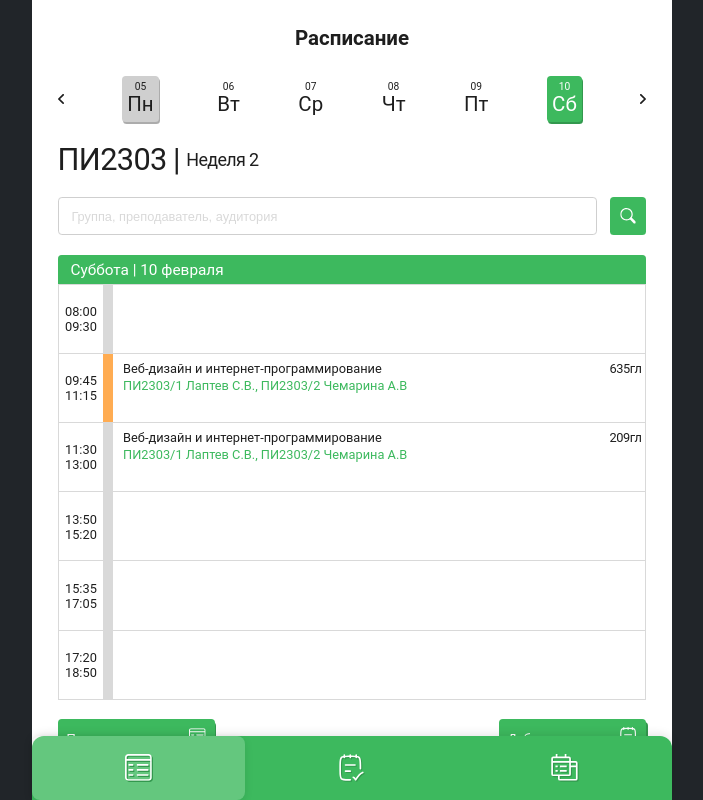
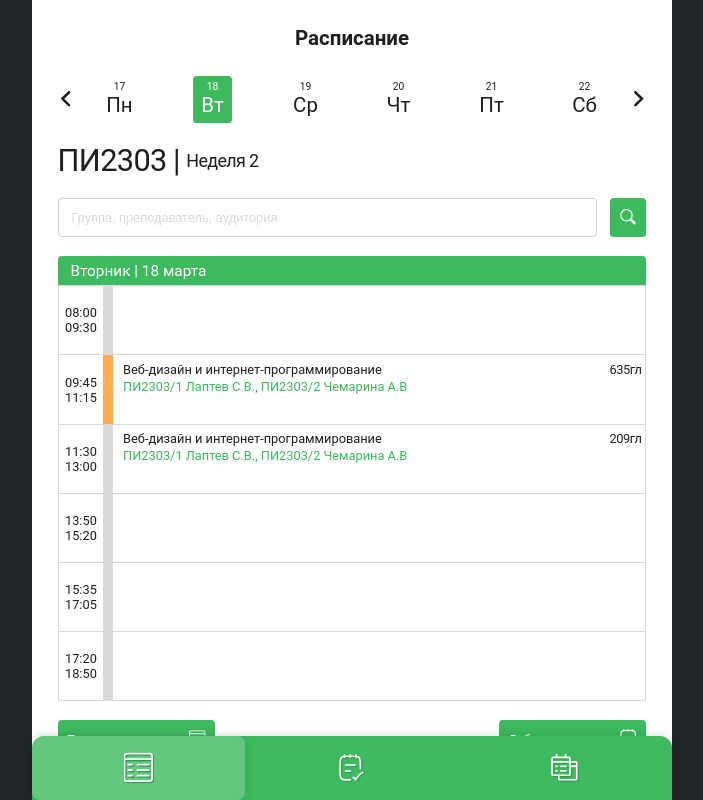
Before and after one commit to BONK327/Sked, a Vue app: page / in a window 1280 px wide. Shown: the whole page, without its empty margins (288-991 px from the left). Built offline with nearby package versions, Linux system fonts and the light colour scheme.

Commit message:
Slider's ready

```diff
--- a/src/assets/styles/mixins.sass
+++ b/src/assets/styles/mixins.sass
@@ -12,11 +12,11 @@
       @content
 
   @if $breakpoint == tab-lend
-    @media only screen and (min-width: 801px) and (max-width: 1240px)
+    @media only screen and (min-width: 801px) and (max-width: 1241px)
       @content
 
   @if $breakpoint == computer
-    @media only screen and (min-width: 1241px) and (max-width: 1800px)
+    @media only screen and (min-width: 1241px) and (max-width: 1801px)
       @content
 
   @if $breakpoint == big-screen
--- a/src/components/Footer.vue
+++ b/src/components/Footer.vue
@@ -115,4 +115,8 @@ export default {
     background-color: rgba(255, 255, 255, 0.2)
     height: 100%
     box-shadow: 0 2px 8px rgba(0,0,0,0.1)
+    svg
+      transform: scale(1.1)
+    &:hover
+      transform: none
 </style>
--- a/src/components/Sked/ScheduleTable.vue
+++ b/src/components/Sked/ScheduleTable.vue
@@ -1,16 +1,36 @@
 <template>
   <section class="table">
-    <h2 class="table__title">Суббота | 10 февраля</h2>
+    <h2 class="table__title">{{ formattedDate }}</h2>
     <ScheduleTableContent />
   </section>
 </template>
 
 <script>
+import { mapGetters } from 'vuex'
 import ScheduleTableContent from "@/components/Sked/ScheduleTableContent.vue";
+
 export default {
   name: 'ScheduleTable',
   components: {
     ScheduleTableContent
+  },
+  computed: {
+    ...mapGetters(['selectedDay']),
+    formattedDate() {
+      if (this.selectedDay) {
+        return `${this.selectedDay.fullDayName} | ${this.selectedDay.date} ${this.selectedDay.month}`;
+      }
+
+      // Дефолтные значения при первой загрузке
+      const today = new Date();
+      const dayNames = ['Воскресенье', 'Понедельник', 'Вторник',
+        'Среда', 'Четверг', 'Пятница', 'Суббота'];
+      const monthNames = ['января', 'февраля', 'марта', 'апреля',
+        'мая', 'июня', 'июля', 'августа',
+        'сентября', 'октября', 'ноября', 'декабря'];
+
+      return `${dayNames[today.getDay()]} | ${today.getDate()} ${monthNames[today.getMonth()]}`;
+    }
   }
 }
 </script>
--- a/src/components/Sked/Slider.vue
+++ b/src/components/Sked/Slider.vue
@@ -1,42 +1,154 @@
 <template>
   <section class="slider">
-    <svg class="slider__left" width="6" height="10" viewBox="0 0 6 10" fill="none" xmlns="http://www.w3.org/2000/svg">
-      <path d="M5.74688 0.246261C5.66733 0.168229 5.57268 0.106294 5.46841 0.0640274C5.36413 0.021761 5.25228 0 5.13931 0C5.02635 0 4.9145 0.021761 4.81022 0.0640274C4.70594 0.106294 4.6113 0.168229 4.53175 0.246261L0.253122 4.4089C0.172916 4.4863 0.109255 4.57838 0.0658112 4.67983C0.0223672 4.78128 0 4.8901 0 5C0 5.1099 0.0223672 5.21872 0.0658112 5.32017C0.109255 5.42162 0.172916 5.5137 0.253122 5.5911L4.53175 9.75374C4.6113 9.83177 4.70594 9.89371 4.81022 9.93597C4.9145 9.97824 5.02635 10 5.13931 10C5.25228 10 5.36413 9.97824 5.46841 9.93597C5.57268 9.89371 5.66733 9.83177 5.74688 9.75374C5.82708 9.67634 5.89074 9.58427 5.93419 9.48281C5.97763 9.38136 6 9.27255 6 9.16264C6 9.05274 5.97763 8.94392 5.93419 8.84247C5.89074 8.74102 5.82708 8.64894 5.74688 8.57155L2.06726 5L5.74688 1.42845C5.82708 1.35106 5.89074 1.25898 5.93419 1.15753C5.97763 1.05608 6 0.94726 6 0.837356C6 0.727452 5.97763 0.618636 5.93419 0.517185C5.89074 0.415733 5.82708 0.323655 5.74688 0.246261Z" fill="#1E1E1E"/>
+    <svg
+        class="slider__left"
+        :class="{ 'slider__arrow-disabled': weekOffset <= -2 }"
+        width="6"
+        height="10"
+        viewBox="0 0 6 10"
+        fill="none"
+        xmlns="http://www.w3.org/2000/svg"
+        @click="prevWeek"
+    >
+      <path d="M5.74688 0.246261C5.66733 0.168229 5.57268 0.106294 5.46841 0.0640274C5.36413 0.021761 5.25228 0 5.13931 0C5.02635 0 4.9145 0.021761 4.81022 0.0640274C4.70594 0.106294 4.6113 0.168229 4.53175 0.246261L0.253122 4.4089C0.172916 4.4863 0.109255 4.57838 0.0658112 4.67983C0.0223672 4.78128 0 4.8901 0 5C0 5.1099 0.0223672 5.21872 0.0658112 5.32017C0.109255 5.42162 0.172916 5.5137 0.253122 5.5911L4.53175 9.75374C4.6113 9.83177 4.70594 9.89371 4.81022 9.93597C4.9145 9.97824 5.02635 10 5.13931 10C5.25228 10 5.36413 9.97824 5.46841 9.93597C5.57268 9.89371 5.66733 9.83177 5.74688 9.75374C5.82708 9.67634 5.89074 9.58427 5.93419 9.48281C5.97763 9.38136 6 9.27255 6 9.16264C6 9.05274 5.97763 8.94392 5.93419 8.84247C5.89074 8.74102 5.82708 8.64894 5.74688 8.57155L2.06726 5L5.74688 1.42845C5.82708 1.35106 5.89074 1.25898 5.93419 1.15753C5.97763 1.05608 6 0.94726 6 0.837356C6 0.727452 5.97763 0.618636 5.93419 0.517185C5.89074 0.415733 5.82708 0.323655 5.74688 0.246261Z"
+            :fill="weekOffset <= -2 ? '#CCCCCC' : '#1E1E1E'"/>
     </svg>
-    <div class="slider__day slider__day-prev-active">
-      <p class="slider__day-date">05</p>
-      <h2 class="slider__day-week">Пн</h2>
+
+    <div class="slider-days">
+      <div
+          v-for="(day, index) in days"
+          :key="'day-'+index"
+          class="slider__day"
+          :class="{
+          'slider__day-active': day.isActive,
+          'slider__day-prev-active': day.isCurrentDay
+        }"
+          @click="handleDayClick(index)"
+      >
+        <div class="date-container">
+          <transition name="date-flip" mode="out-in">
+            <p :key="day.date" class="slider__day-date">{{ day.date }}</p>
+          </transition>
+        </div>
+        <h2 class="slider__day-week">{{ day.weekDay }}</h2>
+      </div>
     </div>
-    <div class="slider__day">
-      <p class="slider__day-date">06</p>
-      <h2 class="slider__day-week">Вт</h2>
-    </div>
-    <div class="slider__day">
-      <p class="slider__day-date">07</p>
-      <h2 class="slider__day-week">Ср</h2>
-    </div>
-    <div class="slider__day">
-      <p class="slider__day-date">08</p>
-      <h2 class="slider__day-week">Чт</h2>
-    </div>
-    <div class="slider__day">
-      <p class="slider__day-date">09</p>
-      <h2 class="slider__day-week">Пт</h2>
-    </div>
-    <div class="slider__day slider__day-active">
-      <p class="slider__day-date">10</p>
-      <h2 class="slider__day-week">Сб</h2>
-    </div>
-    <svg class="slider__right" width="6" height="10" viewBox="0 0 6 10" fill="none" xmlns="http://www.w3.org/2000/svg">
-      <path d="M0.253122 0.246261C0.332673 0.168229 0.427317 0.106294 0.531595 0.0640274C0.635873 0.021761 0.747721 0 0.860687 0C0.973653 0 1.0855 0.021761 1.18978 0.0640274C1.29406 0.106294 1.3887 0.168229 1.46825 0.246261L5.74688 4.4089C5.82708 4.4863 5.89074 4.57838 5.93419 4.67983C5.97763 4.78128 6 4.8901 6 5C6 5.1099 5.97763 5.21872 5.93419 5.32017C5.89074 5.42162 5.82708 5.5137 5.74688 5.5911L1.46825 9.75374C1.3887 9.83177 1.29406 9.89371 1.18978 9.93597C1.0855 9.97824 0.973653 10 0.860687 10C0.747721 10 0.635873 9.97824 0.531595 9.93597C0.427317 9.89371 0.332673 9.83177 0.253122 9.75374C0.172916 9.67634 0.109255 9.58427 0.0658112 9.48281C0.022367 9.38136 0 9.27255 0 9.16264C0 9.05274 0.022367 8.94392 0.0658112 8.84247C0.109255 8.74102 0.172916 8.64894 0.253122 8.57155L3.93274 5L0.253122 1.42845C0.172916 1.35106 0.109255 1.25898 0.0658112 1.15753C0.022367 1.05608 0 0.94726 0 0.837356C0 0.727452 0.022367 0.618636 0.0658112 0.517185C0.109255 0.415733 0.172916 0.323655 0.253122 0.246261Z" fill="#1E1E1E"/>
+
+    <svg
+        class="slider__right"
+        :class="{ 'slider__arrow-disabled': weekOffset >= 2 }"
+        width="6"
+        height="10"
+        viewBox="0 0 6 10"
+        fill="none"
+        xmlns="http://www.w3.org/2000/svg"
+        @click="nextWeek"
+    >
+      <path d="M0.253122 0.246261C0.332673 0.168229 0.427317 0.106294 0.531595 0.0640274C0.635873 0.021761 0.747721 0 0.860687 0C0.973653 0 1.0855 0.021761 1.18978 0.0640274C1.29406 0.106294 1.3887 0.168229 1.46825 0.246261L5.74688 4.4089C5.82708 4.4863 5.89074 4.57838 5.93419 4.67983C5.97763 4.78128 6 4.8901 6 5C6 5.1099 5.97763 5.21872 5.93419 5.32017C5.89074 5.42162 5.82708 5.5137 5.74688 5.5911L1.46825 9.75374C1.3887 9.83177 1.29406 9.89371 1.18978 9.93597C1.0855 9.97824 0.973653 10 0.860687 10C0.747721 10 0.635873 9.97824 0.531595 9.93597C0.427317 9.89371 0.332673 9.83177 0.253122 9.75374C0.172916 9.67634 0.109255 9.58427 0.0658112 9.48281C0.022367 9.38136 0 9.27255 0 9.16264C0 9.05274 0.022367 8.94392 0.0658112 8.84247C0.109255 8.74102 0.172916 8.64894 0.253122 8.57155L3.93274 5L0.253122 1.42845C0.172916 1.35106 0.109255 1.25898 0.0658112 1.15753C0.022367 1.05608 0 0.94726 0 0.837356C0 0.727452 0.022367 0.618636 0.0658112 0.517185C0.109255 0.415733 0.172916 0.323655 0.253122 0.246261Z"
+            :fill="weekOffset >= 2 ? '#CCCCCC' : '#1E1E1E'"/>
     </svg>
   </section>
 </template>
 
 <script>
+import { mapActions } from 'vuex'
+
 export default {
-  name: 'Slider'
-}
+  name: 'Slider',
+  data() {
+    return {
+      weekOffset: 0,
+      weekDays: ['Пн', 'Вт', 'Ср', 'Чт', 'Пт', 'Сб'],
+      fullDayNames: ['Понедельник', 'Вторник', 'Среда', 'Четверг', 'Пятница', 'Суббота'],
+      monthNames: ['января', 'февраля', 'марта', 'апреля', 'мая', 'июня', 'июля', 'августа', 'сентября', 'октября', 'ноября', 'декабря'],
+      days: [],
+      selectedDate: null // Будем хранить полную дату выбранного дня
+    };
+  },
+  methods: {
+    ...mapActions(['setSelectedDay']),
+
+    handleDayClick(index) {
+      const clickedDate = new Date();
+      clickedDate.setDate(clickedDate.getDate() + this.weekOffset * 7);
+      const dayDiff = clickedDate.getDay() === 0 ? 6 : clickedDate.getDay() - 1;
+      clickedDate.setDate(clickedDate.getDate() - dayDiff + index);
+
+      this.selectedDate = clickedDate;
+      this.updateDays();
+
+      this.setSelectedDay({
+        fullDayName: this.fullDayNames[index],
+        date: clickedDate.getDate(),
+        month: this.monthNames[clickedDate.getMonth()],
+        originalDate: clickedDate
+      });
+    },
+
+    getDayOfWeekName(date) {
+      const days = ['Вс', 'Пн', 'Вт', 'Ср', 'Чт', 'Пт', 'Сб'];
+      return days[date.getDay()];
+    },
+
+    isSameDay(date1, date2) {
+      return date1.getDate() === date2.getDate() &&
+          date1.getMonth() === date2.getMonth() &&
+          date1.getFullYear() === date2.getFullYear();
+    },
+
+    updateDays() {
+      const today = new Date();
+      const currentDate = today.getDate();
+      const currentMonth = today.getMonth();
+      const currentYear = today.getFullYear();
+
+      const weekStart = new Date(today);
+      weekStart.setDate(today.getDate() + this.weekOffset * 7);
+      const dayDiff = weekStart.getDay() === 0 ? 6 : weekStart.getDay() - 1;
+      weekStart.setDate(weekStart.getDate() - dayDiff);
+
+      this.days = this.weekDays.map((day, index) => {
+        const date = new Date(weekStart);
+        date.setDate(weekStart.getDate() + index);
+
+        const isCurrentDay = this.isSameDay(date, today);
+        const isSelectedDay = this.selectedDate && this.isSameDay(date, this.selectedDate);
+
+        return {
+          date: date.getDate().toString().padStart(2, '0'),
+          weekDay: day,
+          isActive: isSelectedDay,
+          isCurrentDay: isCurrentDay
+        };
+      });
+
+      // Если это первая загрузка и ничего не выбрано, выбираем текущий день
+      if (!this.selectedDate && this.weekOffset === 0) {
+        const currentDayIndex = this.days.findIndex(day => day.isCurrentDay);
+        if (currentDayIndex !== -1) {
+          this.handleDayClick(currentDayIndex);
+        }
+      }
+    },
+
+    prevWeek() {
+      if (this.weekOffset > -2) {
+        this.weekOffset--;
+        this.updateDays();
+      }
+    },
+
+    nextWeek() {
+      if (this.weekOffset < 2) {
+        this.weekOffset++;
+        this.updateDays();
+      }
+    }
+  },
+  mounted() {
+    this.updateDays();
+  }
+};
 </script>
 
 <style lang="sass" scoped>
@@ -47,37 +159,78 @@ export default {
   justify-content: space-between
   margin: 0 auto 1.5rem auto
   align-items: center
+  position: relative
+
+  &-days
+    display: flex
+    flex: 1
+    justify-content: space-around
+
+  &__left, &__right
+    cursor: pointer
+    min-width: 1.2rem
+    min-height: 1.2rem
+    transition: transform 0.2s
+    &:hover:not(.slider__arrow-disabled)
+      transform: scale(1.3)
+    &:active:not(.slider__arrow-disabled)
+      transform: scale(0.8)
+
+  &__arrow-disabled
+    cursor: not-allowed
+    opacity: 0.5
+
   &__day
-    justify-items: center
+    display: flex
+    flex-direction: column
+    align-items: center
     cursor: pointer
+    padding: .4rem
+    min-width: 3rem
+    position: relative
+
+    .date-container
+      height: 1rem
+      position: relative
+      width: 100%
+      text-align: center
+
     &-date
       font-size: 0.8rem
       font-weight: 400
       line-height: 0.9rem
+      display: block
+      width: 100%
+
     &-week
       font-size: 1.6rem
       font-weight: 400
       line-height: 1.9rem
-    &-prev-active,
-    &-active
+
+    &-prev-active
       background-color: $color-light-grey
       border-radius: 0.3rem
-      padding: 0.4rem
-      position: relative
-      &:after
-        content: ''
-        z-index: -1
-        position: absolute
-        bottom: -0.2rem
-        right: -0.1rem
-        width: 100%
-        height: 100%
-        border-radius: 0.3rem
-        background-color: $color-dark-grey
+      transition: all .3s ease
+
     &-active
       background-color: $color-light-green
       color: white
-      &:after
-        background-color: $color-dark-green
+      border-radius: 0.3rem
+      transition: all .3s ease
 
+// Анимации изменения даты
+.date-flip-enter-active,
+.date-flip-leave-active
+  transition: all .2s ease
+  position: absolute
+  left: 0
+  right: 0
+
+.date-flip-enter-from
+  opacity: 0
+  transform: translateY(-10px)
+
+.date-flip-leave-to
+  opacity: 0
+  transform: translateY(10px)
 </style>
--- a/src/components/UI/Buttons.vue
+++ b/src/components/UI/Buttons.vue
@@ -54,16 +54,16 @@ export default {
   gap: 0.7rem
   justify-content: space-around
   cursor: pointer
-  &:before
-    content: ''
-    position: absolute
-    top: 0.2rem
-    left: 0.1rem
-    width: 100%
-    height: 100%
-    background-color: $color-dark-green
-    border-radius: 0.3rem
-    z-index: -1
+  //&:before
+  //  content: ''
+  //  position: absolute
+  //  top: 0.2rem
+  //  left: 0.1rem
+  //  width: 100%
+  //  height: 100%
+  //  background-color: $color-dark-green
+  //  border-radius: 0.3rem
+  //  z-index: -1
   &__full-sked
     width: 1.3rem
   &__note
--- a/src/store/index.js
+++ b/src/store/index.js
@@ -3,7 +3,8 @@ import { createStore } from 'vuex'
 export default createStore({
     state: {
         notes: JSON.parse(localStorage.getItem('notes')) || [],
-        activeTab: 'schedule' // Добавляем новое состояние
+        activeTab: 'schedule',
+        selectedDay: null
     },
     mutations: {
         ADD_NOTE(state, note) {
@@ -19,6 +20,9 @@ export default createStore({
         },
         SET_ACTIVE_TAB(state, tab) { // Новая мутация
             state.activeTab = tab
+        },
+        SET_SELECTED_DAY(state, day) {
+            state.selectedDay = day
         }
     },
     actions: {
@@ -30,10 +34,14 @@ export default createStore({
         },
         setActiveTab({ commit }, tab) { // Новое действие
             commit('SET_ACTIVE_TAB', tab)
+        },
+        setSelectedDay({ commit }, day) {
+            commit('SET_SELECTED_DAY', day)
         }
     },
     getters: {
         getNotes: state => state.notes,
-        activeTab: state => state.activeTab // Новый геттер
+        activeTab: state => state.activeTab, // Новый геттер
+        selectedDay: state => state.selectedDay
     }
 })
```
Also changed, not shown: src/App.vue (+16 -0 lines).
